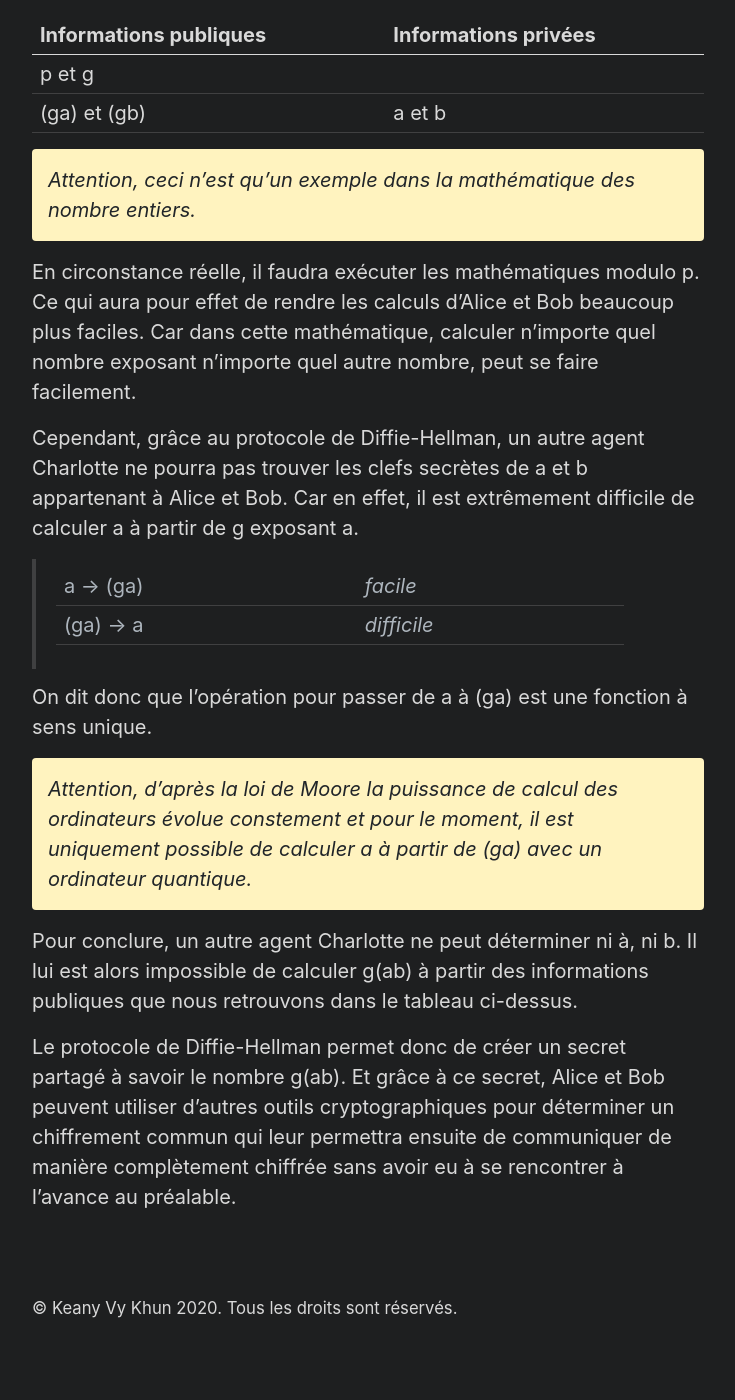
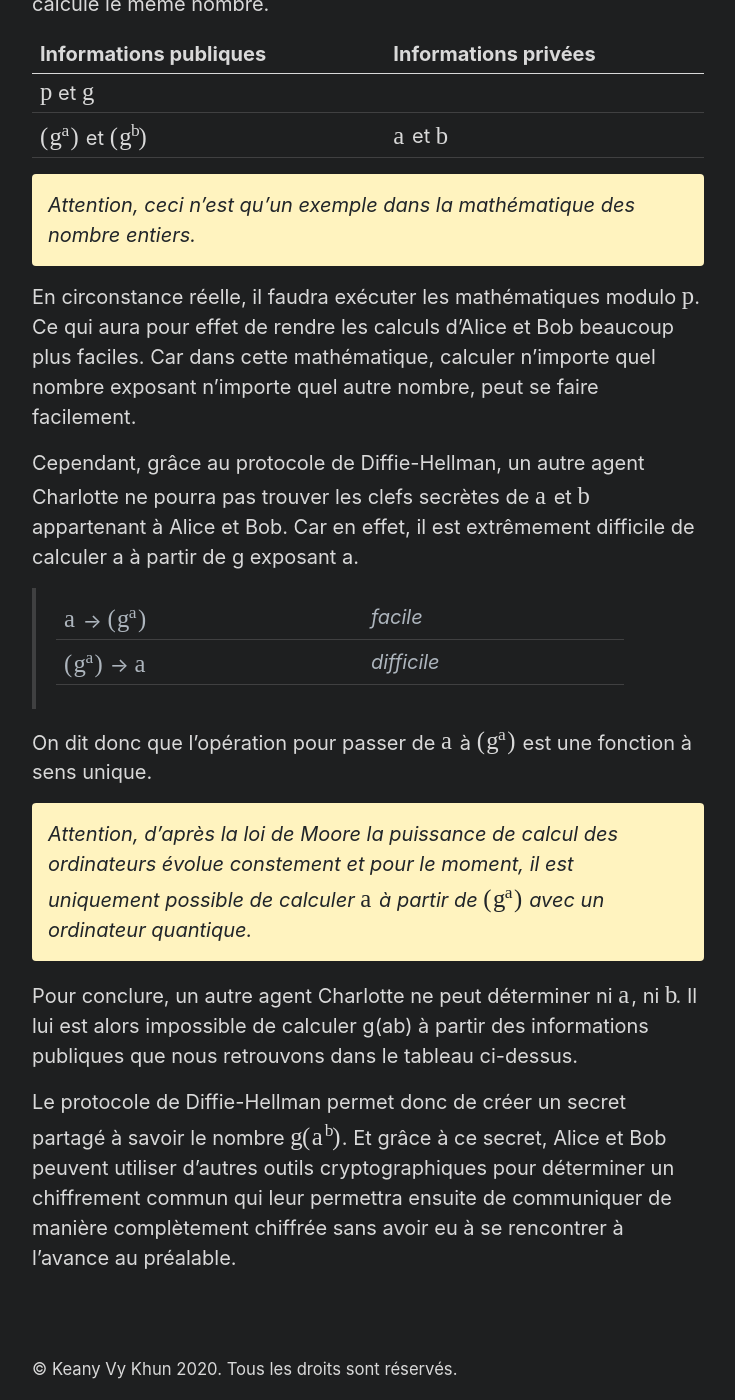
Before and after one commit to Afterlife6277/blog, a Jekyll site: the page built from _posts/2020-12-27-la-communication-chiffrée-en-public.md, in a window 1280 px wide and 1400 px high, scrolled down 3007 px. Shown: the whole window, without its empty margins (272-1007 px from the left). Built offline with Jekyll 4.4.1, drawn with Linux system fonts in a browser that asks for light colours; some web fonts are replaced; before the commit the page ends 4377 px from its top, so only the background shows below that; some of the changed text lies outside the part shown.

```diff
--- a/_posts/2020-12-27-la-communication-chiffrée-en-public.md
+++ b/_posts/2020-12-27-la-communication-chiffrée-en-public.md
@@ -44,33 +44,33 @@ Donc pour communiquer, il leur faudra parler de façon à chiffrer leurs message
 Comment peuvent-ils y remédier ?
 {: .message }
 
-En s'appuyant sur les [mathématiques modulaires](https://fr.wikipedia.org/wiki/Arithm%C3%A9tique_modulaire), Alice va choisir et crier un nombre premier que l'on nomme par convention p et ce nombre premier doit être cryptographique, ensuite elle devra crier un autre très grand nombre que nous nommerons g.
+En s'appuyant sur les [mathématiques modulaires](https://fr.wikipedia.org/wiki/Arithm%C3%A9tique_modulaire), Alice va choisir et crier un nombre premier que l'on nomme par convention $$ p $$ et ce nombre premier doit être cryptographique, ensuite elle devra crier un autre très grand nombre que nous nommerons $$ g $$.
 
-On considère à présent qu'Alice crie le nombre p = 100.000.217 et g = 123. Bob prend donc note de ses deux nombres, ensuite Alice et Bob vont ensuite se créer une sorte de clef de cadenas. Cette clef secrète sera donc de l'ordre de grandeur de p et nous les nommerons a et b. Les deux clefs précédemment créent seront pour jamais secrètes donc seul Alice connaîtra a et seul Bob connaîtra b.
+On considère à présent qu'Alice crie le nombre $$ p = 100.000.217 $$ et $$ g = 123 $$. Bob prend donc note de ses deux nombres, ensuite Alice et Bob vont ensuite se créer une sorte de clef de cadenas. Cette clef secrète sera donc de l'ordre de grandeur de p et nous les nommerons a et b. Les deux clefs précédemment créent seront pour jamais secrètes donc seul Alice connaîtra a et seul Bob connaîtra b.
 
-Enfin, Alice va calculer et crier le nombre g exposant a, de même Bob va calculer et crier g exposant de b. Ensuite, Alice va prendre le nombre g exposant b et mettre ce nombre à la puissance de a. Elle obtient alors (gb)a et de façon symétrique, Bob prend g exposant a puis il met ce nombre à la puissance b pour obtenir (ga)b.
+Enfin, Alice va calculer et crier le nombre g exposant a, de même Bob va calculer et crier g exposant de b. Ensuite, Alice va prendre le nombre g exposant b et mettre ce nombre à la puissance de a. Elle obtient alors $$ (gb)^a $$ et de façon symétrique, Bob prend g exposant a puis il met ce nombre à la puissance b pour obtenir $$ (ga)^b $$.
 
 D'où (gb)a = g(ab) = (ga)b on remarquera qu'Alice et Bob auront donc calculé le même nombre.
 
 |Informations publiques|Informations privées|
 |----------------------|--------------------|
-|p et g                |                    |
-|(ga) et (gb)          | a et b             |
+|$$ p $$ et $$ g $$    |                    |
+|$$ (g^a) $$ et $$ (g^b) $$ | $$ a $$ et $$ b $$ |
 
 *Attention, ceci n'est qu'un exemple dans la mathématique des nombre entiers.*
 {: .message }
 
-En circonstance réelle, il faudra exécuter les mathématiques modulo p. Ce qui aura pour effet de rendre les calculs d'Alice et Bob beaucoup plus faciles. Car dans cette mathématique, calculer n'importe quel nombre exposant n'importe quel autre nombre, peut se faire facilement.
+En circonstance réelle, il faudra exécuter les mathématiques modulo $$ p $$. Ce qui aura pour effet de rendre les calculs d'Alice et Bob beaucoup plus faciles. Car dans cette mathématique, calculer n'importe quel nombre exposant n'importe quel autre nombre, peut se faire facilement.
 
-Cependant, grâce au protocole de Diffie-Hellman, un autre agent Charlotte ne pourra pas trouver les clefs secrètes de a et b appartenant à Alice et Bob. Car en effet, il est extrêmement difficile de calculer a à partir de g exposant a.
-> a -> (ga) | *facile*
-(ga) -> a | *difficile*
+Cependant, grâce au protocole de Diffie-Hellman, un autre agent Charlotte ne pourra pas trouver les clefs secrètes de $$ a $$ et $$ b $$ appartenant à Alice et Bob. Car en effet, il est extrêmement difficile de calculer a à partir de g exposant a.
+> $$ a $$ -> $$ (g^a) $$ | *facile*
+$$ (g^a) $$ -> $$ a $$ | *difficile*
 
-On dit donc que l'opération pour passer de a à (ga) est une fonction à sens unique.
+On dit donc que l'opération pour passer de $$ a $$ à $$ (g^a) $$ est une fonction à sens unique.
 
-*Attention, d'après la loi de Moore la puissance de calcul des ordinateurs évolue constement et pour le moment, il est uniquement possible de calculer a à partir de (ga) avec un ordinateur quantique.*
+*Attention, d'après la loi de Moore la puissance de calcul des ordinateurs évolue constement et pour le moment, il est uniquement possible de calculer $$ a $$ à partir de $$ (g^a) $$ avec un ordinateur quantique.*
 {: .message }
 
-Pour conclure, un autre agent Charlotte ne peut déterminer ni à, ni b. Il lui est alors impossible de calculer g(ab) à partir des informations publiques que nous retrouvons dans le tableau ci-dessus.
+Pour conclure, un autre agent Charlotte ne peut déterminer ni $$ a $$, ni $$ b $$. Il lui est alors impossible de calculer g(ab) à partir des informations publiques que nous retrouvons dans le tableau ci-dessus.
 
-Le protocole de Diffie-Hellman permet donc de créer un secret partagé à savoir le nombre g(ab). Et grâce à ce secret, Alice et Bob peuvent utiliser d'autres outils cryptographiques pour déterminer un chiffrement commun qui leur permettra ensuite de communiquer de manière complètement chiffrée sans avoir eu à se rencontrer à l'avance au préalable.
+Le protocole de Diffie-Hellman permet donc de créer un secret partagé à savoir le nombre $$ g(a^b) $$. Et grâce à ce secret, Alice et Bob peuvent utiliser d'autres outils cryptographiques pour déterminer un chiffrement commun qui leur permettra ensuite de communiquer de manière complètement chiffrée sans avoir eu à se rencontrer à l'avance au préalable.
```
